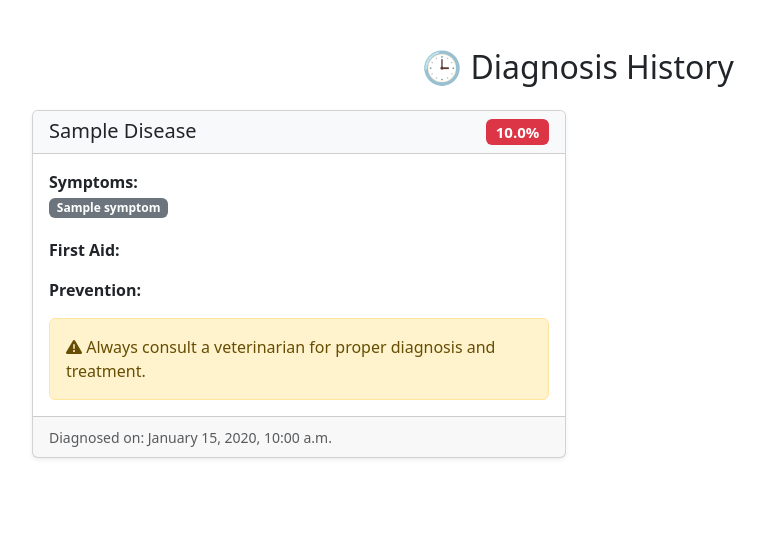
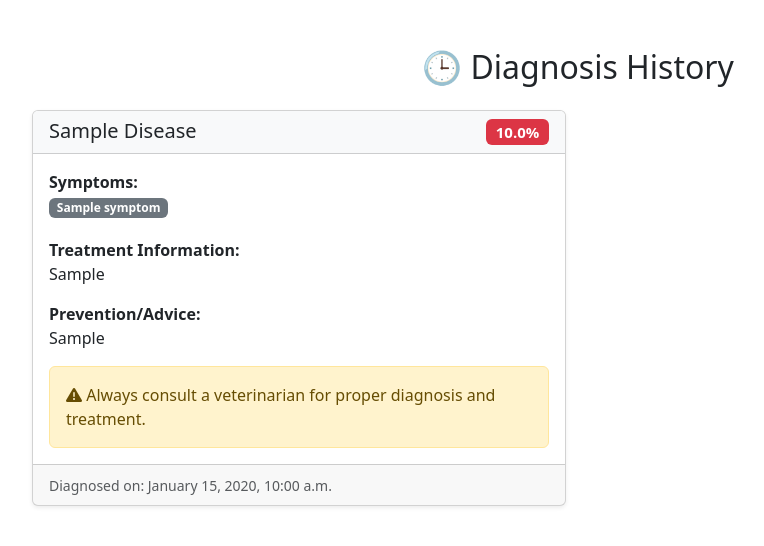
Before and after one commit to jennybrian/Cattledoctor, a Django app: page /diagnosis/diagnosis-history/ in a window 1280 px wide. Shown: the part 56-602 px from the top of the page, without its empty margins (62-826 px from the left). Run offline with Django 5.2, Linux system fonts and the light colour scheme; a user stored in the database is signed in; tables that the repository leaves empty hold one stand-in row (values such as "Sample post"); parts of the project's set-up code (start-up, migrations or seed data) failed here and were passed over.

Commit message:
Fix diagnosis history page v9

```diff
--- a/diagnosis/templates/diagnosis/history.html
+++ b/diagnosis/templates/diagnosis/history.html
@@ -26,12 +26,12 @@
                                 {% endfor %}
                             </p>
                             <p class="card-text">
-                                <strong>First Aid:</strong><br>
-                                {{ history.disease.first_aid }}
+                                <strong>Treatment Information:</strong><br>
+                                {{ history.disease.treatment }}
                             </p>
                             <p class="card-text">
-                                <strong>Prevention:</strong><br>
-                                {{ history.disease.prevention }}
+                                <strong>Prevention/Advice:</strong><br>
+                                {{ history.disease.advice }}
                             </p>
                             <div class="alert alert-warning mt-3 mb-0">
                                 <i class="fas fa-exclamation-triangle"></i>
--- a/diagnosis/views.py
+++ b/diagnosis/views.py
@@ -169,7 +169,14 @@ def preprocess_symptoms(symptoms):
 
 @login_required
 def diagnosis_history(request):
-    histories = DiagnosisHistory.objects.filter(user=request.user).select_related('disease').prefetch_related('symptoms')
+    """View for displaying user's diagnosis history"""
+    histories = (DiagnosisHistory.objects
+                .filter(user=request.user)
+                .select_related('disease')
+                .prefetch_related('symptoms')
+                .order_by('-diagnosis_date'))
+
+    logger.info(f"Fetched {histories.count()} history records for user {request.user.username}")
     return render(request, "diagnosis/history.html", {'histories': histories})
 
 @login_required
@@ -215,26 +222,34 @@ def predict_disease(request):
         try:
             disease_obj = Disease.objects.get(name__iexact=predicted_disease_name)
         except Disease.DoesNotExist:
-            disease_obj = None
+            # Create disease if it doesn't exist
+            disease_obj = Disease.objects.create(
+                name=predicted_disease_name,
+                description="Description pending",
+                treatment=disease_info.get(predicted_disease_name, {}).get('treatment', 'Not available'),
+                advice=disease_info.get(predicted_disease_name, {}).get('prevention', 'Not available')
+            )
 
-        # Log diagnosis history
-        if disease_obj:
-            history = DiagnosisHistory.objects.create(
-                user=request.user,
-                disease=disease_obj,
-            )
-            # Add matched symptoms
-            for symptom_text in processed_symptoms:
-                symptom_obj, _ = Symptom.objects.get_or_create(name=symptom_text)
-                history.symptoms.add(symptom_obj)
+        # Create diagnosis history with confidence score
+        history = DiagnosisHistory.objects.create(
+            user=request.user,
+            disease=disease_obj,
+            confidence_score=float(top_probability * 100),  # Convert to percentage
+            notes=f"Symptoms: {', '.join(processed_symptoms)}"
+        )
 
-        # Return details to user
+        # Add symptoms to history
+        for symptom_text in processed_symptoms:
+            symptom_obj, _ = Symptom.objects.get_or_create(name=symptom_text)
+            history.symptoms.add(symptom_obj)
+
+        # Return details to user (keeping existing format)
         response_data = {
             "predictions": [{
                 "disease": predicted_disease_name.title(),
                 "matched_symptoms": processed_symptoms,
-                "treatment": disease_info.get(predicted_disease_name, {}).get("treatment", "Not available"),
-                "prevention": disease_info.get(predicted_disease_name, {}).get("prevention", "Not available"),
+                "treatment": disease_obj.treatment,
+                "prevention": disease_obj.advice,
             }],
             "input_symptoms": symptoms
         }
```
